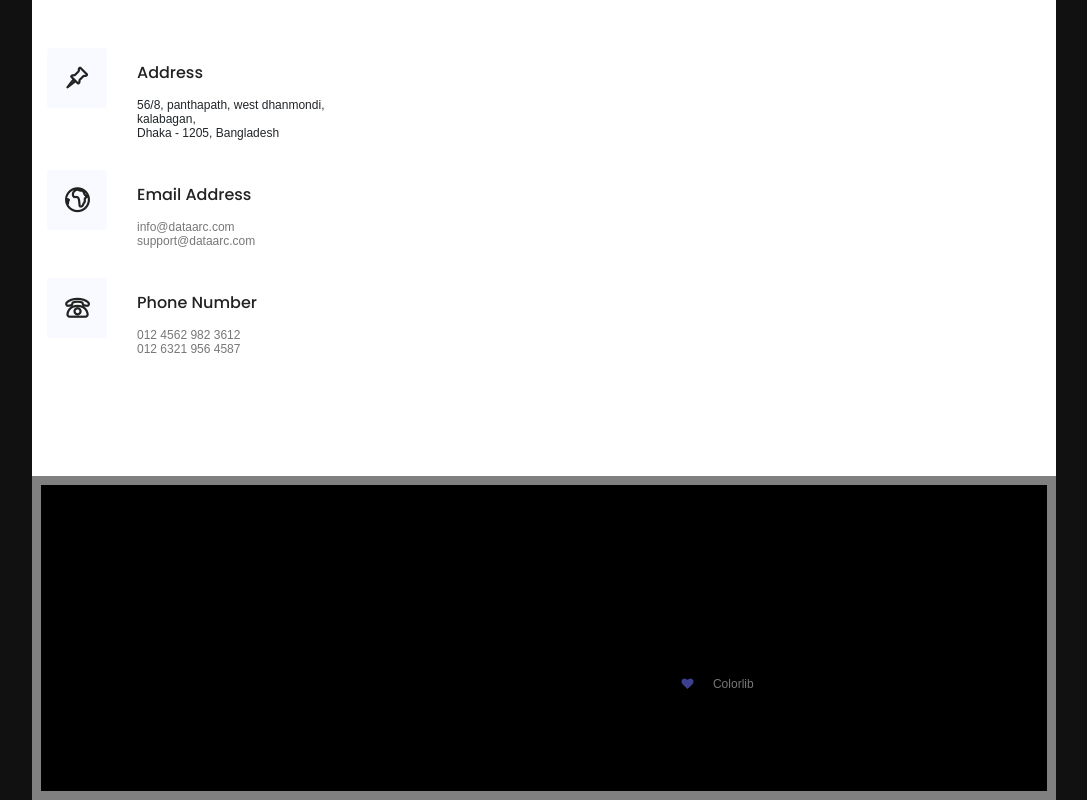
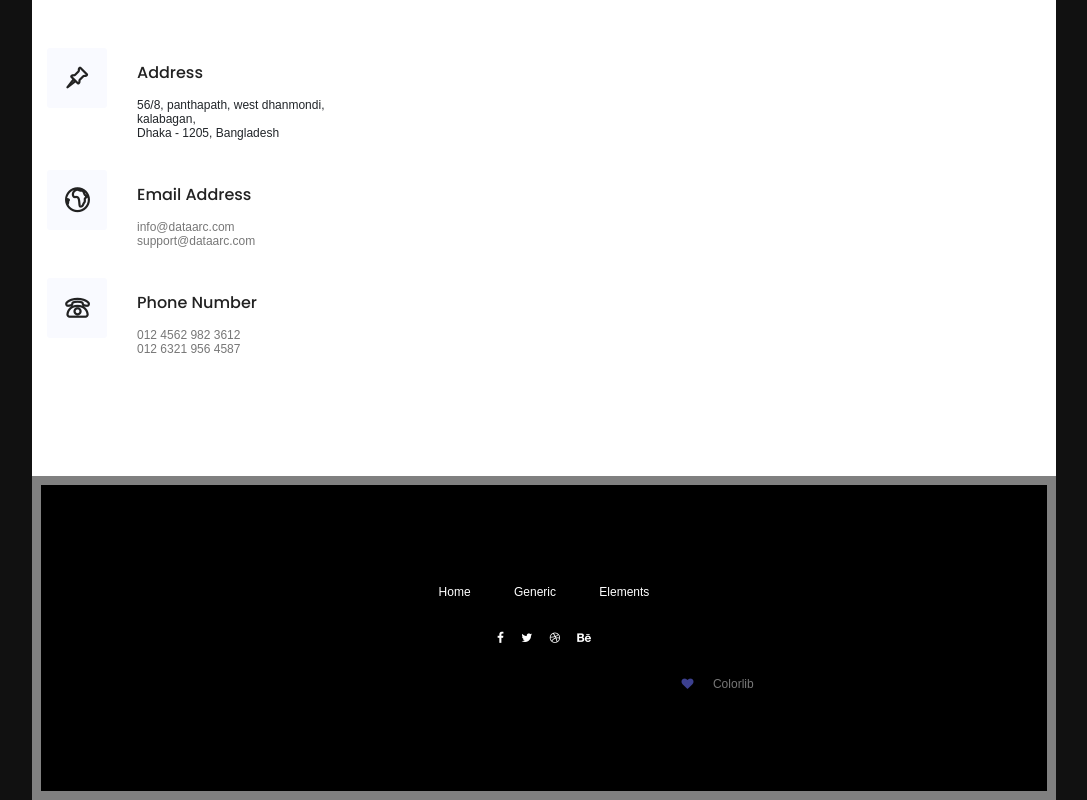
Before and after one commit to dylana62/csta, a plain HTML site: page index.html in a window 1280 px wide. Shown: the part 2143-2943 px from the top of the page, without its empty margins (96-1183 px from the left). Drawn offline with nearby package versions, Linux system fonts and the light colour scheme; files whose address does not match are found by name.

Commit message:
modified botter banner, made font and socials white, & social hover gray

```diff
--- a/css/main.css
+++ b/css/main.css
@@ -2596,11 +2596,9 @@ body {
 }
 
 .footer-area {
-  background: white;
   padding: 100px 0;
   margin-bottom: 6rem;
   border: solid gray 9px;
-  color: white;
 }
 
 @media (max-width: 767px) {
@@ -2612,16 +2610,17 @@ body {
 .footer-area .footer-content {
   position: relative;
   z-index: 2;
+  color: white;
 }
 
 .footer-area .footer-menu a {
   display: inline-block;
   margin: 0 20px;
-  color: black;
+  color: white;
 }
 
 .footer-area .footer-menu a:hover {
-  color: black;
+  color: white;
 }
 
 .footer-area .footer-social {
@@ -2635,7 +2634,7 @@ body {
 }
 
 .footer-area .footer-social a i {
-  color:black;
+  color:white;
   -webkit-transition: all 0.3s ease 0s;
   -moz-transition: all 0.3s ease 0s;
   -o-transition: all 0.3s ease 0s;
@@ -2643,7 +2642,7 @@ body {
 }
 
 .footer-area .footer-social a:hover i {
-  color: #011a27;
+  color: gray;
 }
 
 .footer-area .copy-right-text {
--- a/index.html
+++ b/index.html
@@ -88,6 +88,7 @@
 								<img src = "C:\Users\775350\Google Drive\Github\csta1\images\join.PNG" />
 								<h3>Why Should I Join?</h3>
 								<p> Because Yes.</p>
+								<a href="#" class="text-uppercase">Learn More</a>
 							</div>
 						</div>
 						<div class="col-md-3">
@@ -101,7 +102,6 @@
 						</div>
 						<div class="col-md-3">
 							<div class="single-feature text-center">
-								<!--<span class="lnr lnr-code"></span>-->
 								<img src = "C:\Users\775350\Google Drive\Github\csta1\images\prof-develop.PNG" />
 								<h3>Professional Development</h3>
 								<p>become better</p>
```
